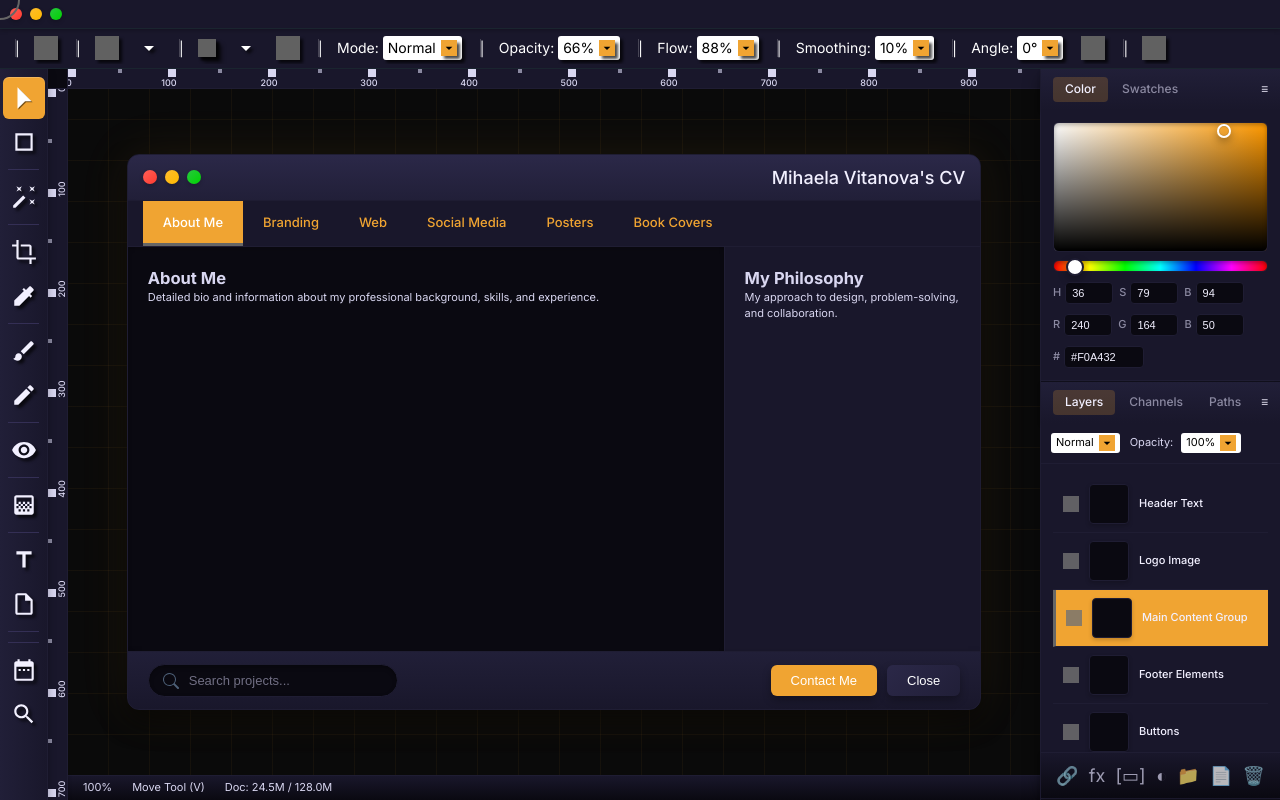
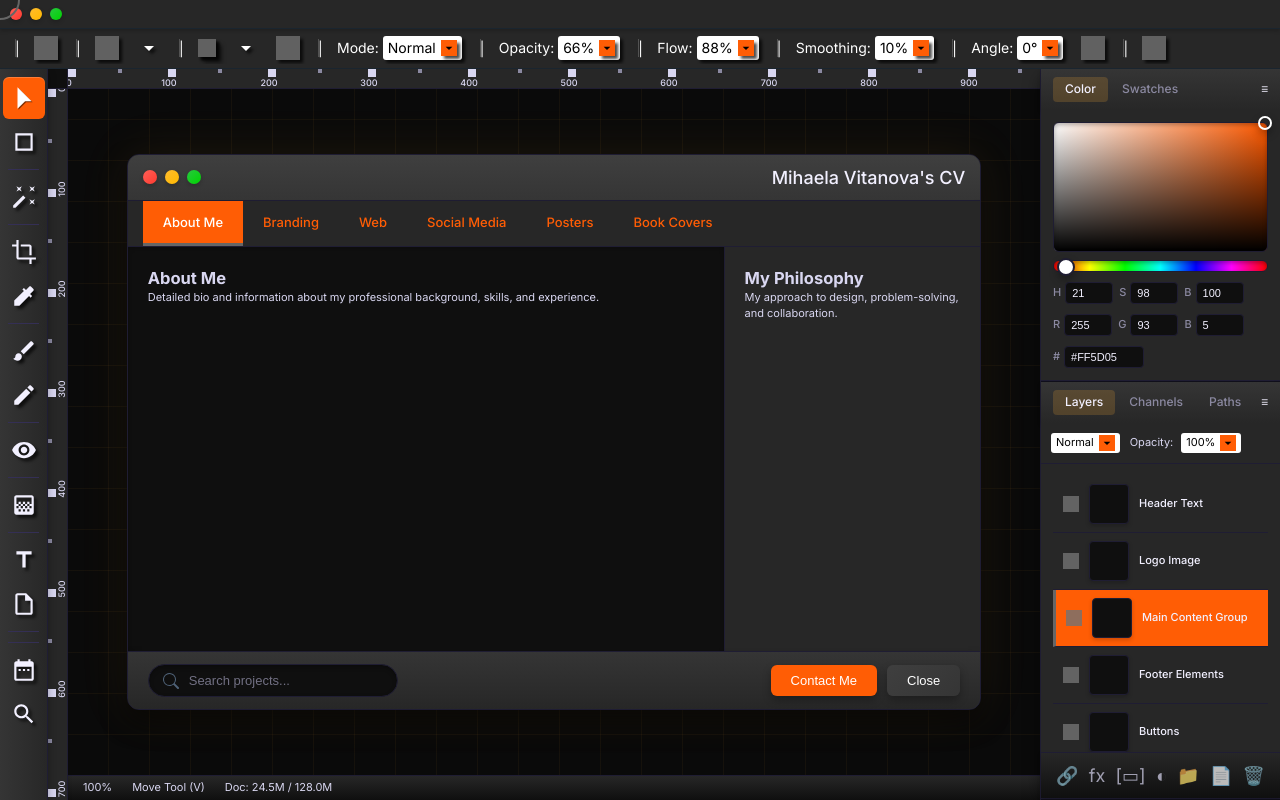
Before and after one commit to mihivit/cv, a plain HTML site: page index.html in a window 1280 px wide. Drawn offline with nearby package versions, Linux system fonts and the light colour scheme; grey boxes are pictures that could not be loaded.

Commit message:
Color changes

```diff
--- a/script.js
+++ b/script.js
@@ -581,9 +581,9 @@ document.addEventListener('DOMContentLoaded', () => {
     renderAboutMe();
 
     // Set initial color for the foreground swatch, active tab, and create button
-    currentHue = 36; // Orange hue for #F0A532
-    currentSaturation = 79; // Orange saturation for #f0a532
-    currentBrightness = 94; // Orange brightness for #F0A532
+    currentHue = 21;
+    currentSaturation = 98;
+    currentBrightness = 100;
     updateColorDisplay();
 
     // Set initial active tool display
--- a/style.css
+++ b/style.css
@@ -27,11 +27,11 @@
 :root {
     /* Vibrant Turquoise Theme *
     /* Cosmic Nebula Theme */
---ps-bg-main: #100f1c;
---ps-bg-dark: #0a0911;
---ps-bg-medium: #19172b;
---ps-bg-light: #211f38;
---ps-bg-lighter: #2b2848;
+--ps-bg-main: #252525;
+--ps-bg-dark: #0f0f0f;
+--ps-bg-medium: #272727;
+--ps-bg-light: #353535;
+--ps-bg-lighter: #3f3f3f;
 --ps-bg-panel: #100f1c;
 --ps-border: #1f1d33;
 --ps-border-light: #342f55;
```
